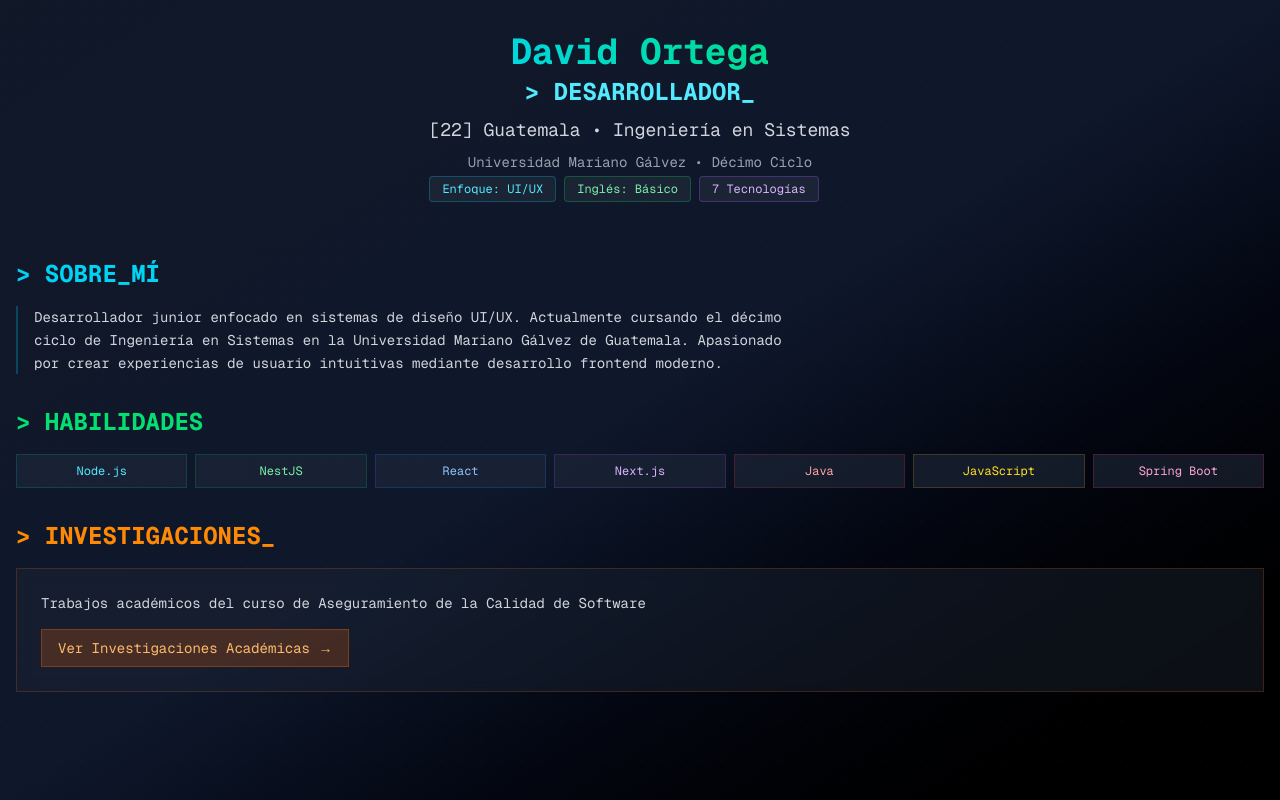
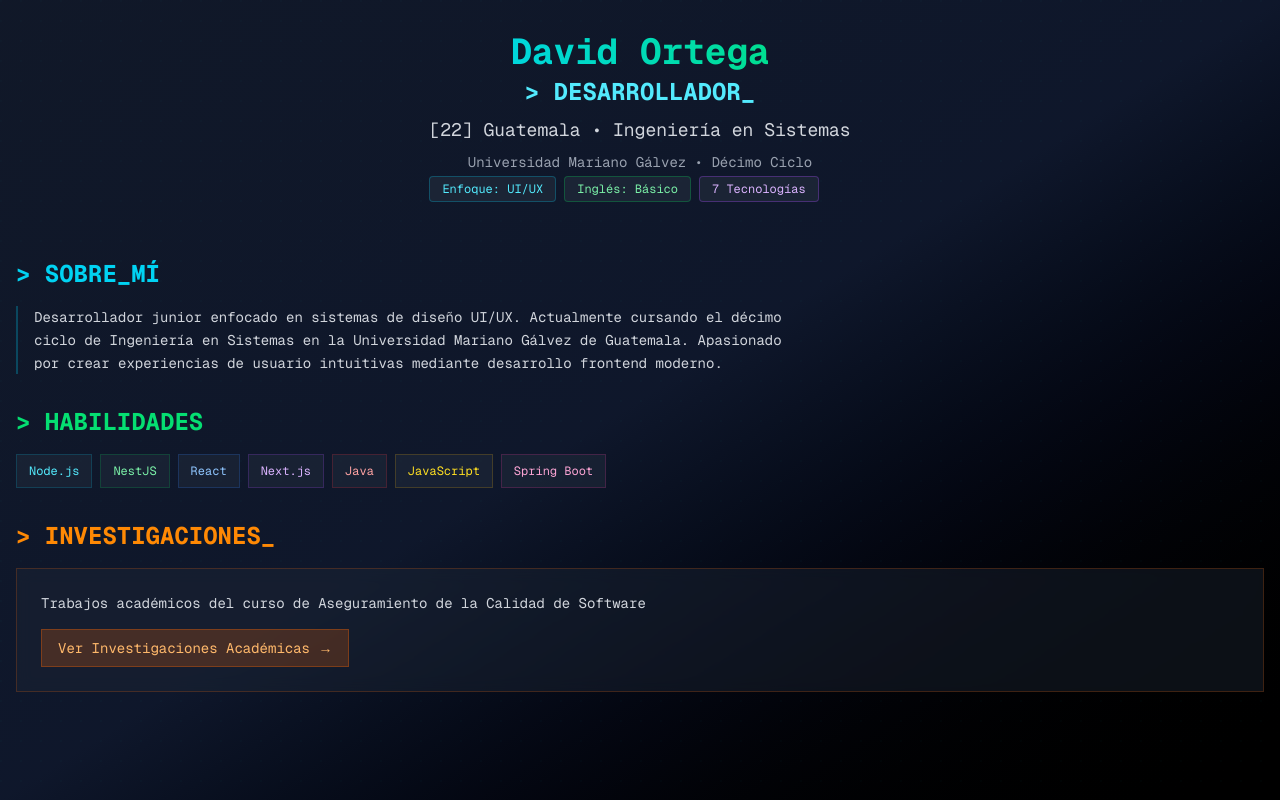
Before and after one commit to ortega0903/portafolio, a Next.js app: page / in a window 1280 px wide. Built offline with nearby package versions, Linux system fonts and the light colour scheme.

Commit message:
Update site

```diff
--- a/src/app/page.tsx
+++ b/src/app/page.tsx
@@ -59,7 +59,7 @@
           <h2 className="text-2xl font-mono font-bold mb-4 text-green-400 text-center lg:text-left">
             {'>'} HABILIDADES
           </h2>
-          <div className="grid grid-cols-2 md:grid-cols-4 lg:grid-cols-7 gap-2">
+          <div className="flex flex-wrap justify-center lg:justify-start gap-2">
             <span className="px-3 py-2 bg-gray-800/60 text-cyan-300 text-xs font-mono text-center border border-cyan-500/20 hover:border-cyan-400/50 transition-all duration-200">
               Node.js
             </span>
```
